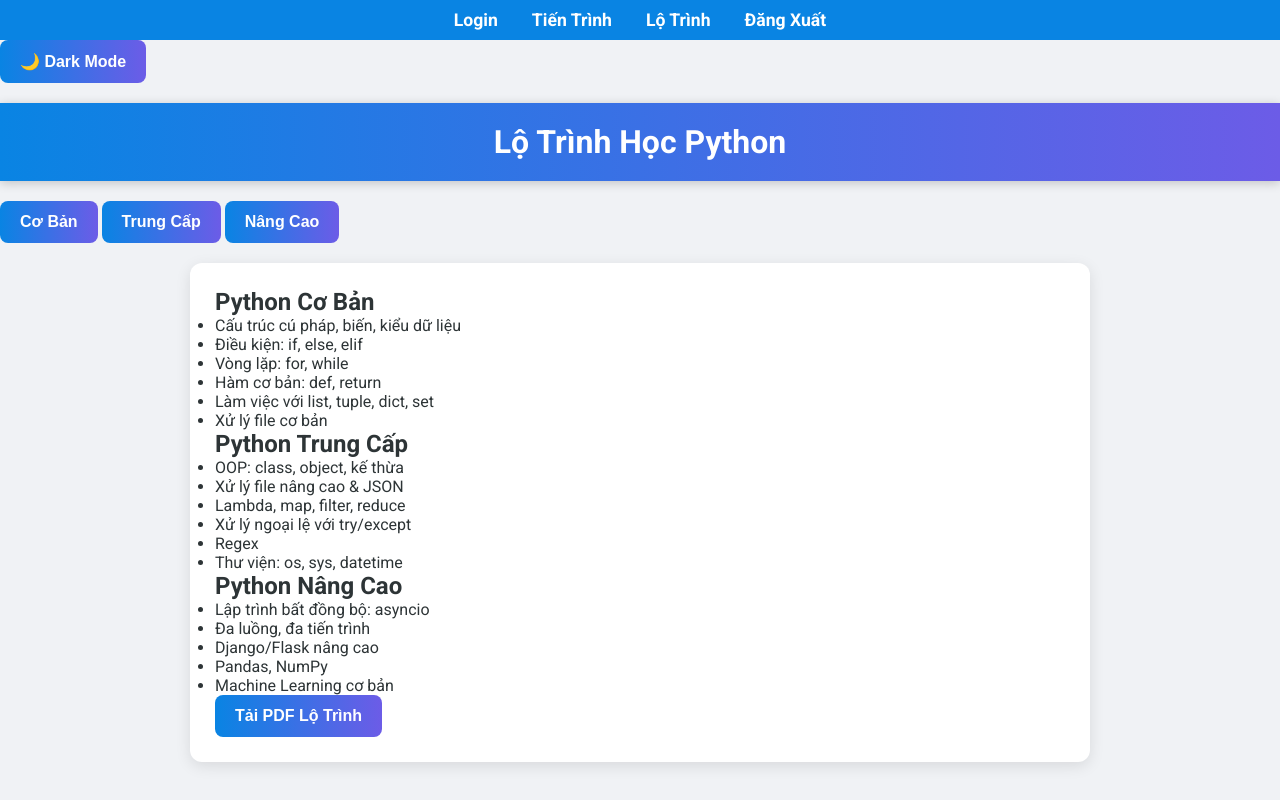
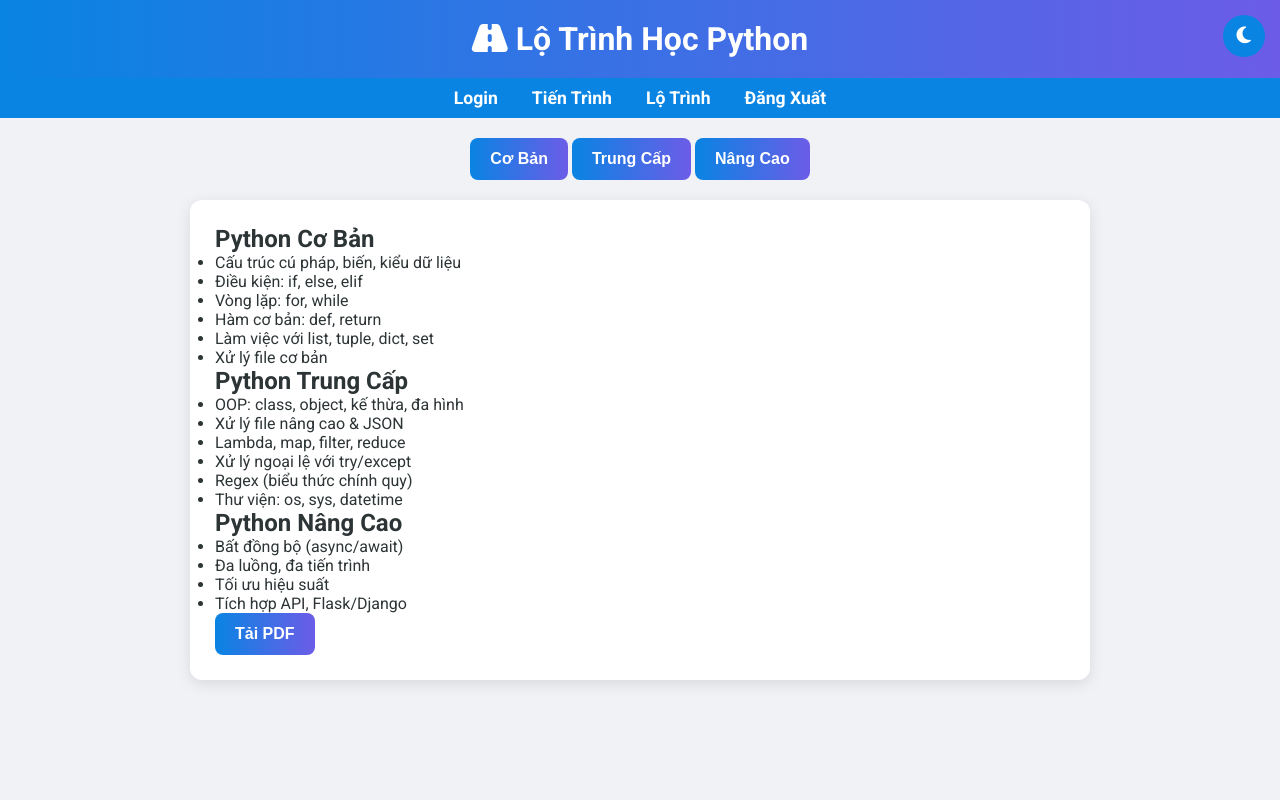
Before and after one commit to HDang-pg/python-tracker, a Flask app: page /roadmap in a window 1280 px wide. Run offline with Flask 3, Linux system fonts and the light colour scheme; some libraries are stand-ins or nearby versions.

Commit message:
Update roadmap.html

```diff
--- a/templates/roadmap.html
+++ b/templates/roadmap.html
@@ -5,22 +5,20 @@
 <meta name="viewport" content="width=device-width, initial-scale=1.0">
 <title>Lộ Trình Học Python</title>
 <link rel="stylesheet" href="{{ url_for('static', filename='style.css') }}">
+<script src="https://kit.fontawesome.com/a076d05399.js" crossorigin="anonymous"></script>
 <script src="https://cdnjs.cloudflare.com/ajax/libs/jspdf/2.5.1/jspdf.umd.min.js"></script>
 </head>
 <body>
-
+<header><i class="fas fa-road"></i> Lộ Trình Học Python</header>
 <nav>
     <a href="/">Login</a>
     <a href="/tracker">Tiến Trình</a>
     <a href="/roadmap">Lộ Trình</a>
     <a href="/logout">Đăng Xuất</a>
 </nav>
+<button class="dark-toggle" onclick="toggleDarkMode()"><i class="fas fa-moon"></i></button>
 
-<button class="toggle-dark" onclick="toggleDarkMode()">🌙 Dark Mode</button>
-
-<header style="text-align:center; font-size:2rem; margin:20px 0;">Lộ Trình Học Python</header>
-
-<div class="tab-container">
+<div class="tab-container" style="text-align:center; margin:20px;">
     <button class="tab active" onclick="showTab('basic')">Cơ Bản</button>
     <button class="tab" onclick="showTab('intermediate')">Trung Cấp</button>
     <button class="tab" onclick="showTab('advanced')">Nâng Cao</button>
@@ -42,11 +40,11 @@
     <div class="content" id="intermediate">
         <h2>Python Trung Cấp</h2>
         <ul>
-            <li>OOP: class, object, kế thừa</li>
+            <li>OOP: class, object, kế thừa, đa hình</li>
             <li>Xử lý file nâng cao & JSON</li>
             <li>Lambda, map, filter, reduce</li>
             <li>Xử lý ngoại lệ với try/except</li>
-            <li>Regex</li>
+            <li>Regex (biểu thức chính quy)</li>
             <li>Thư viện: os, sys, datetime</li>
         </ul>
     </div>
@@ -54,37 +52,53 @@
     <div class="content" id="advanced">
         <h2>Python Nâng Cao</h2>
         <ul>
-            <li>Lập trình bất đồng bộ: asyncio</li>
+            <li>Bất đồng bộ (async/await)</li>
             <li>Đa luồng, đa tiến trình</li>
-            <li>Django/Flask nâng cao</li>
-            <li>Pandas, NumPy</li>
-            <li>Machine Learning cơ bản</li>
+            <li>Tối ưu hiệu suất</li>
+            <li>Tích hợp API, Flask/Django</li>
         </ul>
     </div>
 
-    <button class="download-btn" onclick="downloadPDF()">Tải PDF Lộ Trình</button>
+    <button class="btn" onclick="exportPDF()">Tải PDF</button>
 </div>
+
+<div class="toast" id="toast"></div>
 
 <script>
 function toggleDarkMode() {
     document.body.classList.toggle('dark');
+    const icon = document.querySelector('.dark-toggle i');
+    if (document.body.classList.contains('dark')) {
+        localStorage.setItem('theme', 'dark');
+        icon.className = 'fas fa-sun';
+    } else {
+        localStorage.setItem('theme', 'light');
+        icon.className = 'fas fa-moon';
+    }
 }
 
-function showTab(tabId) {
+window.onload = function() {
+    if (localStorage.getItem('theme') === 'dark') {
+        document.body.classList.add('dark');
+        document.querySelector('.dark-toggle i').className = 'fas fa-sun';
+    }
+}
+
+function showTab(id) {
     document.querySelectorAll('.content').forEach(c => c.classList.remove('active'));
-    document.getElementById(tabId).classList.add('active');
     document.querySelectorAll('.tab').forEach(t => t.classList.remove('active'));
+    document.getElementById(id).classList.add('active');
     event.target.classList.add('active');
 }
 
-function downloadPDF() {
+function exportPDF() {
     const { jsPDF } = window.jspdf;
     const doc = new jsPDF();
-    doc.setFontSize(16);
-    doc.text("LỘ TRÌNH HỌC PYTHON", 70, 15);
-    doc.save("LoTrinhHocPython.pdf");
+    doc.text("Lộ Trình Học Python", 10, 10);
+    const text = document.querySelector('.container').innerText;
+    doc.text(text, 10, 20);
+    doc.save("roadmap.pdf");
 }
 </script>
-
 </body>
-      </html>
+</html>
```
